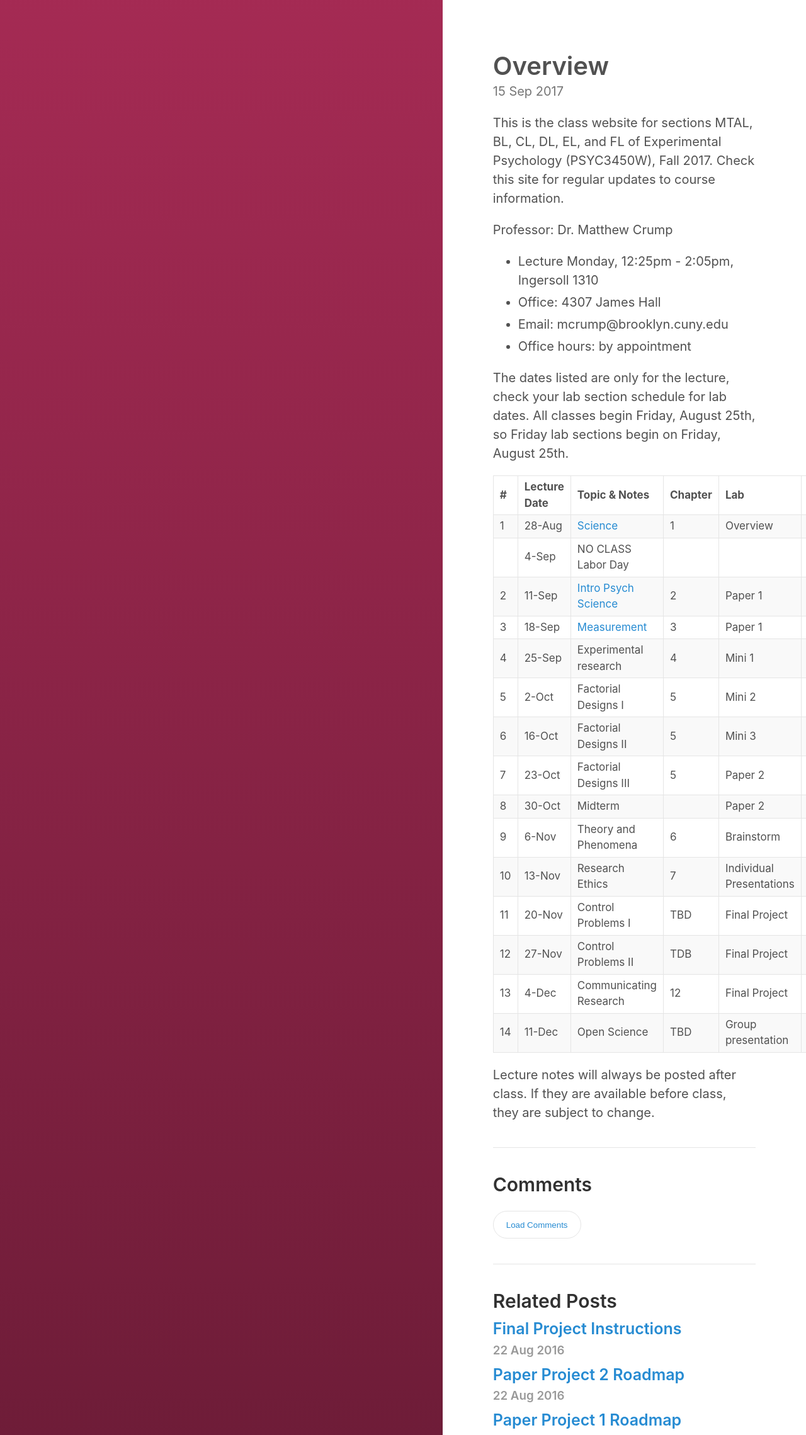
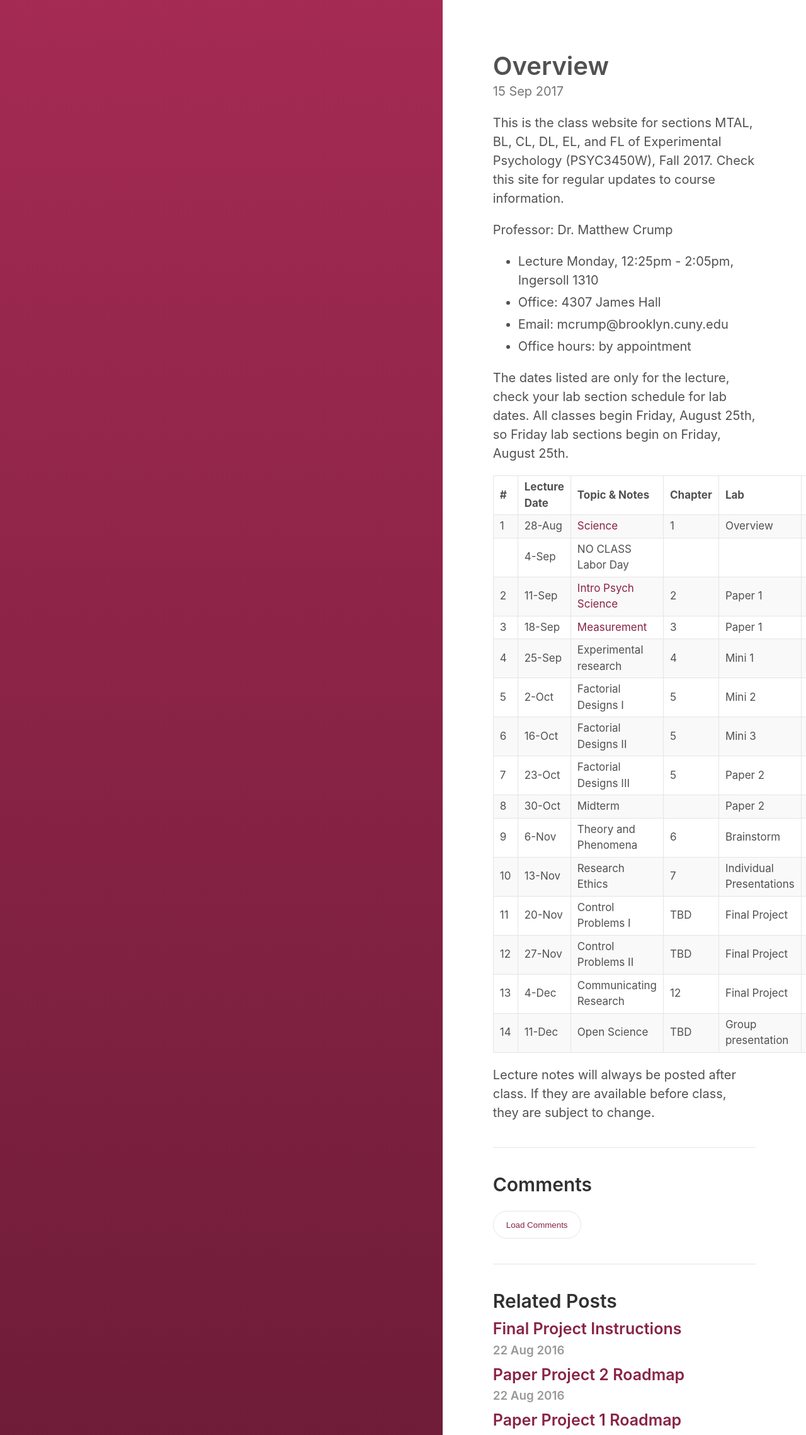
Before and after one commit to enriquepouget/psyc3450, a Jekyll site: the page built from _posts/2017-09-15-overview.md, in a window 1280 px wide, cut to the strip 0-2279 px from the top of the page. Shown: the whole strip at 63% size. Built offline with Jekyll 4.4.1, drawn with Linux system fonts in a browser that asks for light colours.

Commit message:
update link color

```diff
--- a/_posts/2017-09-15-overview.md
+++ b/_posts/2017-09-15-overview.md
@@ -29,7 +29,7 @@ The dates listed are only for the lecture, check your lab section schedule for l
 |9|6-Nov	|Theory and Phenomena|6|Brainstorm||
 |10|13-Nov	|Research Ethics|7|Individual Presentations||
 |11|20-Nov	|Control Problems I|TBD|Final Project||
-|12|27-Nov	|Control Problems II|TDB|Final Project||
+|12|27-Nov	|Control Problems II|TBD|Final Project||
 |13|4-Dec	|Communicating Research|12|Final Project||
 |14|11-Dec	|Open Science| TBD |Group presentation||
 |=====
--- a/_sass/hydeout/_variables.scss
+++ b/_sass/hydeout/_variables.scss
@@ -5,7 +5,7 @@ $gray-4: #767676 !default;
 $gray-5: #515151 !default;
 $gray-6: #313131 !default;
 
-$red: #ac4142 !default;
+$red: #882345 !default;
 $orange: #d28445 !default;
 $yellow: #f4bf75 !default;
 $green: #90a959 !default;
@@ -20,7 +20,7 @@ $root-line-height: 1.5 !default;
 $body-color: $gray-5 !default;
 $body-muted: $gray-4 !default;
 $body-bg: #fff !default;
-$link-color: $blue !default;
+$link-color: $red !default;
 $heading-color: $gray-6 !default;
 
 $border-color: $gray-2 !default;
```
